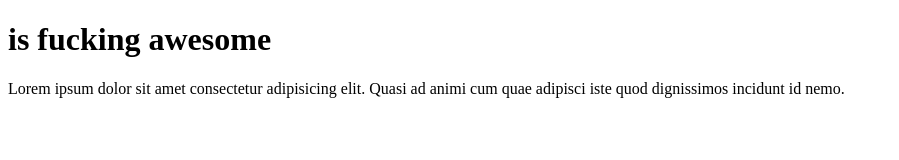
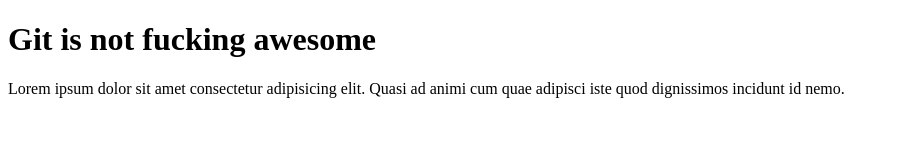
Before and after one commit to SafwaneG/git, a plain HTML site: page index.html in a window 1280 px wide. Shown: the whole page, without its empty margins (0-899 px from the left). Drawn offline with Linux system fonts and the light colour scheme.

Commit message:
changing the title

```diff
--- a/index.html
+++ b/index.html
@@ -6,7 +6,7 @@
     <title>GIT</title>
   </head>
   <body>
-    <h1> is fucking awesome</h1>
+    <h1>Git is not fucking awesome</h1>
     <p>
       Lorem ipsum dolor sit amet consectetur adipisicing elit. Quasi ad animi
       cum quae adipisci iste quod dignissimos incidunt id nemo.
```
